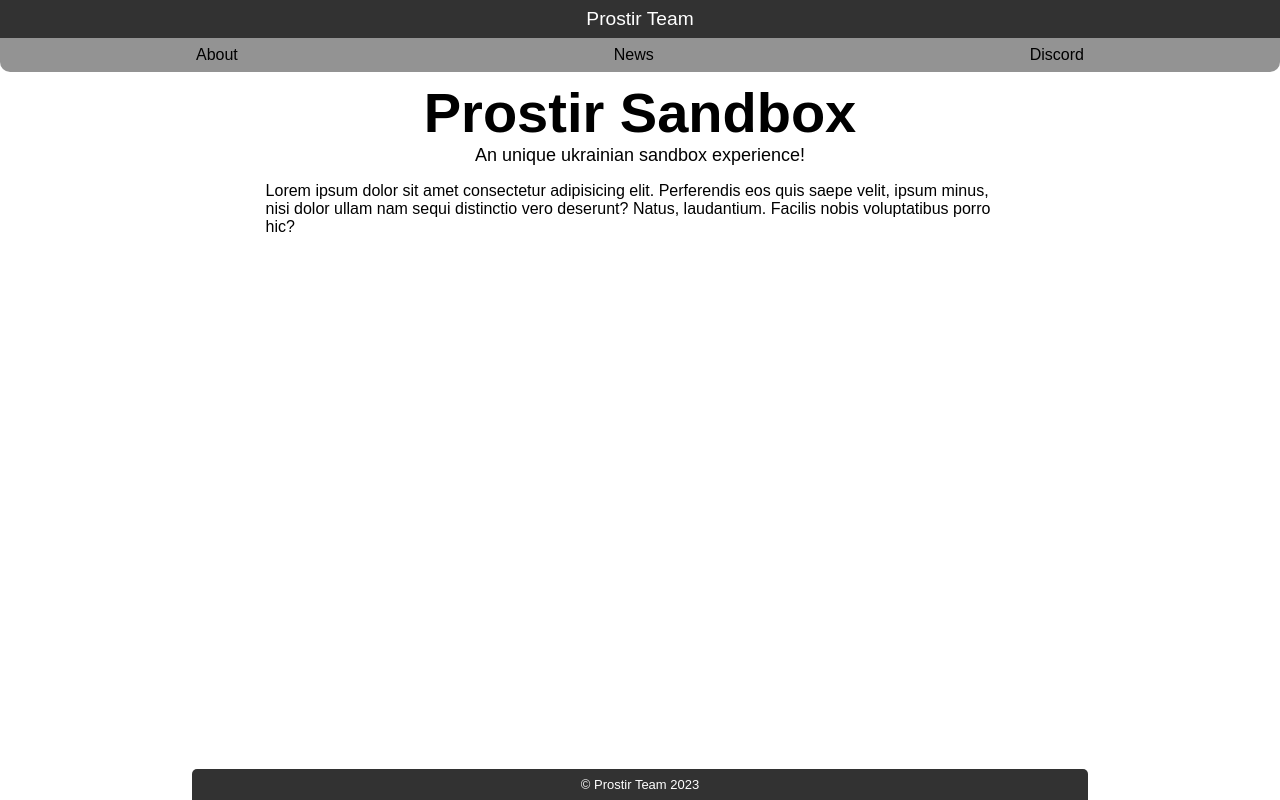
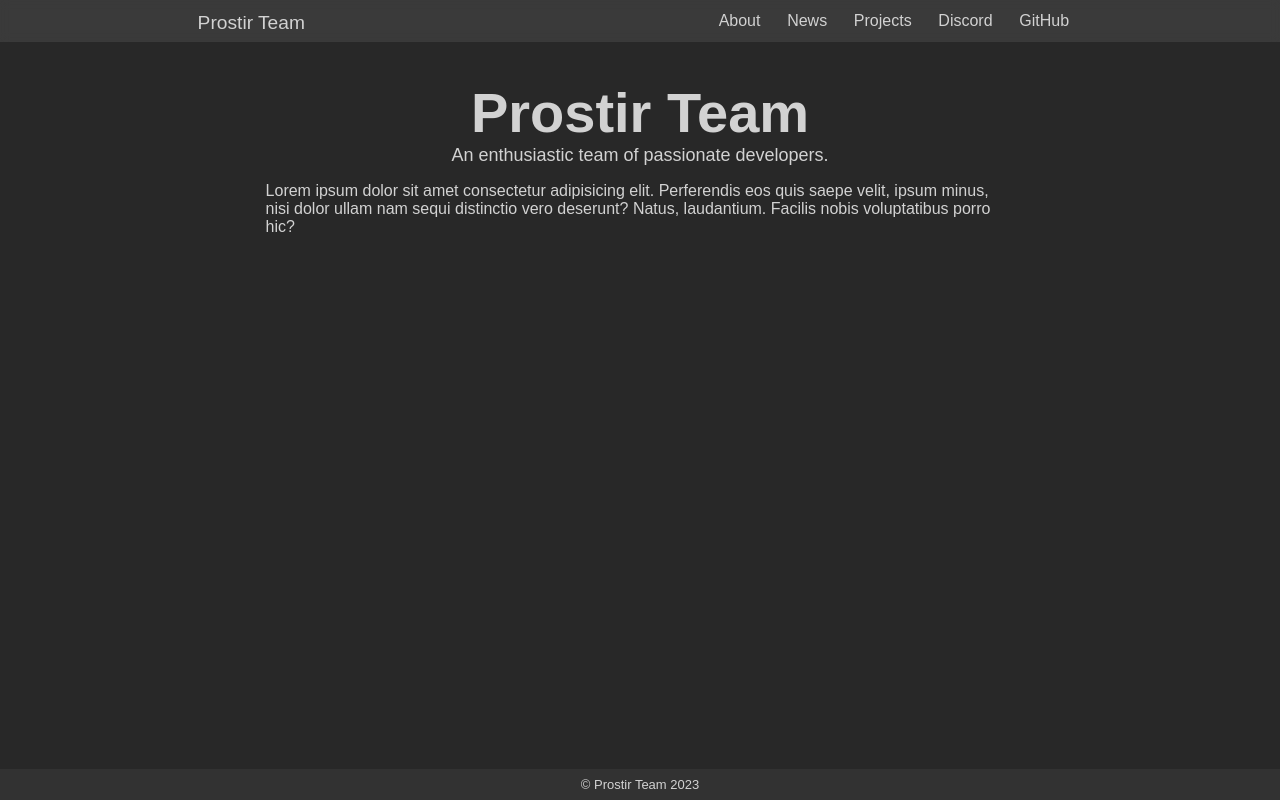
Before and after one commit to Prostir-Team/web-prostir, a Flask app: page / in a window 1280 px wide. Run offline with Flask 2, Linux system fonts and the light colour scheme; some web fonts are replaced.

Commit message:
Update Frontend

```diff
--- a/static/css/resets.css
+++ b/static/css/resets.css
@@ -1,26 +1,25 @@
 /* Resets default html styling */
 
 body {
-    padding: 0;
     margin: 0;
 }
 
 a:link {
-    color: black;
+    color: inherit;
     text-decoration: none;
     cursor: auto;
 }
 
 a:link:active {
-    color: black;
+    color: inherit;
 }
 
 a:visited {
-    color: black;
+    color: inherit;
     text-decoration: none;
     cursor: auto;
 }
 
 a:visited:active {
-    color: black;
+    color: inherit;
 }
--- a/static/css/style.css
+++ b/static/css/style.css
@@ -1,58 +1,51 @@
 :root {
     font-family: "MacPaw Fixel", sans-serif;
+    background-color: rgb(40, 40, 40);
+    color: rgb(210, 210, 210);
 }
 
 /* Navbar styles */
 nav {
-    /* border: 1px solid;
-    border-top: 0;
-    border-radius: 0 0 5px 5px;
-    border-color: rgb(150, 150, 150); */
-    /* padding: 1rem 0.5rem; */
     display: flex;
-    flex-direction: column;
+    flex-direction: row;
+    justify-content: space-around;
 
+    position: absolute;
+    top: 0;
+    right: 0;
+    left: 0;
+    padding: 0.5rem;
+    padding-top: 0.75rem;
+
+    background-color: rgba(60, 60, 60, 0.9);
     -webkit-backdrop-filter: blur(4px);
     backdrop-filter: blur(4px);
-
-    /* Should always be visible */
-    position: absolute;
-    top: 0;
-    right: 15%;
-    left: 15%;
 }
 
 .nav_title {
     display: flex;
-    padding: 0.5rem;
-    background-color: rgba(50, 50, 50);
-    justify-content: space-around;
+    justify-content: start;
+    margin-left: 15%;
+    flex-grow: 3;
+    font-size: 1.2rem;
+    font-weight: normal;
+    transition: ease 0.25s;
 }
 
-.nav_title a {
-    /* font-weight: bold; */
-    font-size: 1.2rem;
+.nav_title:hover {
     color: white;
-    transition: ease-out 0.25s;
-}
-
-.nav_title a:hover {
-    color: linear-gradient(0deg, rgba(255,246,0,1) 50%, rgba(0,93,255,1) 50%);
     cursor: pointer;
 }
 
 .nav_links {
     display: flex;
-    justify-content: space-around;
-    padding: 0.5rem;
-
-    background-color: rgba(120, 120, 120, 0.8);
-    border-radius: 0 0 10px 10px;
+    flex-grow: 1;
+    justify-content: inherit;
+    margin-right: 15%;
 }
 
 .nav_links a {
     transition: ease 0.25s;
-    color: black;
 }
 
 .nav_links a:hover {
@@ -62,18 +55,18 @@ nav {
 
 /* Main website styles */
 .main {
-    padding: 5.5rem 20% 0;
+    padding: 3.5rem 20% 0;
     display: flex;
     flex-direction: column;
 }
 
-.main_heading {
+.main_title {
     font-weight: bolder;
     font-size: 5rem;
     text-align: center;
 }
 
-.secondary_heading {
+.secondary_title {
     font-size: large;
     text-align: center;
 }
@@ -85,29 +78,22 @@ nav {
 footer {
     position: absolute;
     bottom: 0;
-    left: 15%;
-    right: 15%;
+    left: 0;
+    right: 0;
     padding: 0.5rem;
 
     background-color: rgb(50, 50, 50);
-    color: white;
     text-align: center;
     font-size: small;
-
-    border-radius: 5px 5px 0 0;
 }
 
+/* Styles for mobile devices */
 @media screen and (max-width: 1280px) {
-    nav {
-        right: 0;
-        left: 0;
-    }
-
     .main {
         padding: 5rem 1rem 0;
     }
 
-    .main_heading {
+    .main_title {
         font-size: 3.5rem;
     }
 }
--- /dev/null
+++ b/static/lang/en.json
@@ -0,0 +1,3 @@
+{
+    "_": "Для майбутньої системи зміни мов"
+}
--- a/templates/base.html
+++ b/templates/base.html
@@ -11,16 +11,21 @@
 </head>
 <body>
     <nav>
-        {% block navbar %}
-        {% endblock %}
+        <a class="nav_title" href="/">Prostir Team</a>
+        <span class="nav_links">
+            <a href="/about">About</a>
+            <a href="/news">News</a>
+            <a href="/projects">Projects</a>
+            <a href="https://discord.gg/stV4JswQ9Q">Discord</a>
+            <a href="https://github.com/Prostir-Team">GitHub</a>
+        </span>
     </nav>
     <div class="main">
         {% block main %}
         {% endblock %}
     </div>
     <footer>
-        {% block footer %}
-        {% endblock %}
+        <span>© Prostir Team 2023</span>
     </footer>
 </body>
 </html>
--- a/templates/main.html
+++ b/templates/main.html
@@ -2,25 +2,12 @@
 
 {% block title %}Main{% endblock %}
 
-{% block navbar %}
-<div class="nav_title">
-    <a href="/">Prostir Team</a>
-</div>
-<div class="nav_links">
-    <a href="/about">About</a>
-    <a href="/news">News</a>
-    <a href="https://discord.gg/stV4JswQ9Q">Discord</a>
-</div>
+{% block main %}
+<section>
+    <div class="main_title">Prostir Team</div>
+    <div class="secondary_title">An enthusiastic team of passionate developers.</div>
+    <div class="article">
+        Lorem ipsum dolor sit amet consectetur adipisicing elit. Perferendis eos quis saepe velit, ipsum minus, nisi dolor ullam nam sequi distinctio vero deserunt? Natus, laudantium. Facilis nobis voluptatibus porro hic?
+    </div>
+</section>
 {% endblock %}
-
-{% block main %}
-<div class="main_heading">Prostir Sandbox</div>
-<div class="secondary_heading">An unique ukrainian sandbox experience!</div>
-<div class="article">
-    Lorem ipsum dolor sit amet consectetur adipisicing elit. Perferendis eos quis saepe velit, ipsum minus, nisi dolor ullam nam sequi distinctio vero deserunt? Natus, laudantium. Facilis nobis voluptatibus porro hic?
-</div>
-{% endblock %}
-
-{% block footer %}
-© Prostir Team 2023
-{% endblock %}
```
